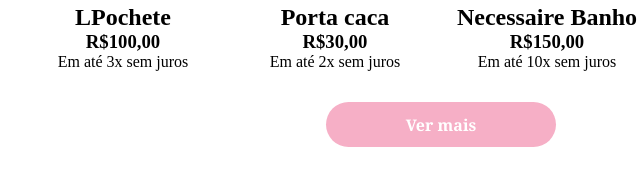
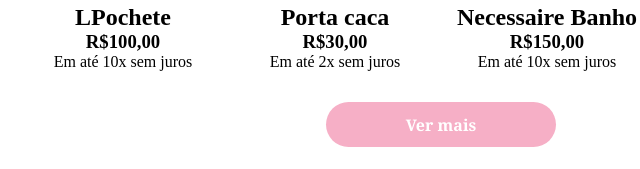
Before and after one commit to CaamposMatheus/amora-pet-atelieHTML, a plain HTML site: page index.html in a window 1280 px wide. Shown: the part 1566-1735 px from the top of the page, 199-839 px from the left. Drawn offline with Linux system fonts and the light colour scheme.

Commit message:
Em até 10x sem juros

```diff
--- a/index.html
+++ b/index.html
@@ -107,7 +107,7 @@
           <div class="boxTxtProduto">
             <h2>LPochete</h2>
             <h3>R$100,00</h3>
-            <p>Em até 3x sem juros</p>
+            <p>Em até 10x sem juros</p>
           </div>
         </div>
 
```
